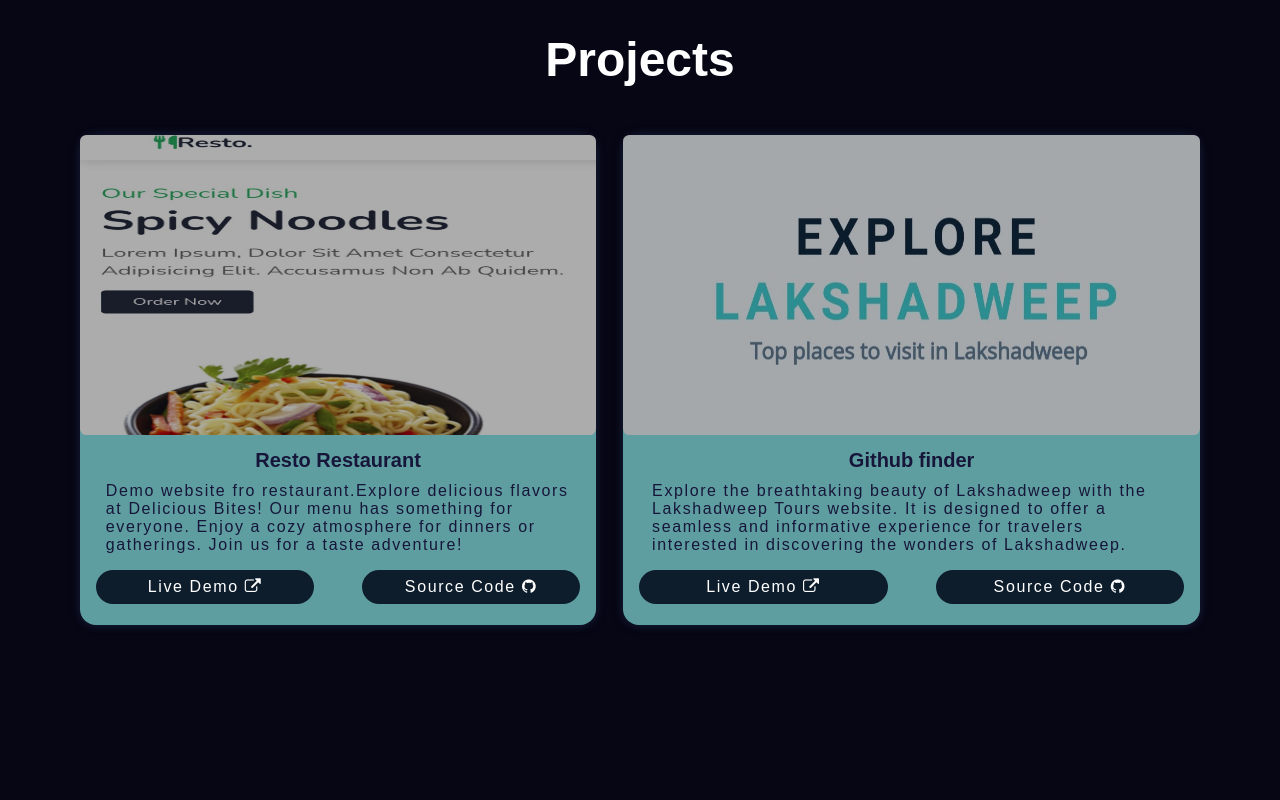
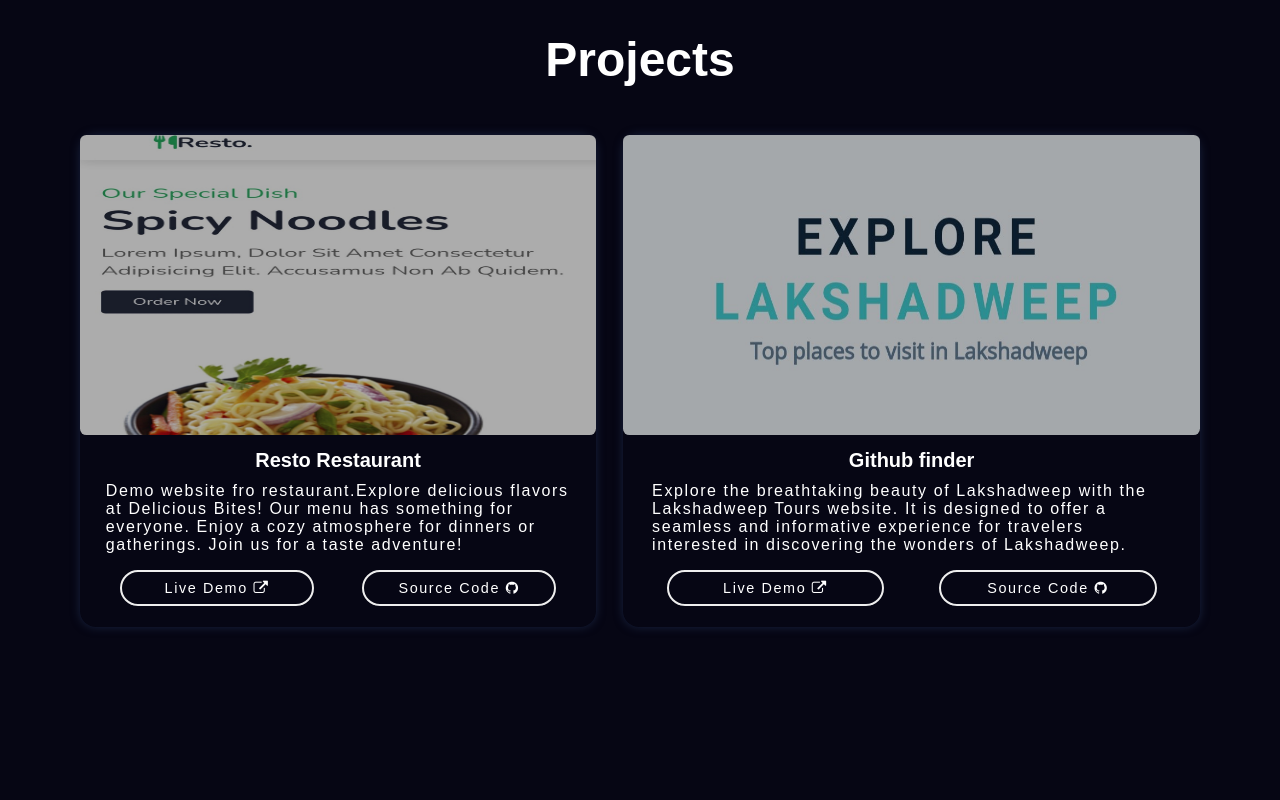
Before and after one commit to itxnargis/personal-portfolio, a plain HTML site: page index.html in a window 1280 px wide. Shown: the part 920-1720 px from the top of the page. Drawn offline with Linux system fonts and the light colour scheme.

Commit message:
Portfolio

```diff
--- a/index.html
+++ b/index.html
@@ -124,12 +124,12 @@
                                         </p>
                                     </div>
                                     <div class="project-link">
-                                        <div class="project-item-link demo">
+                                        <div class="project-item-link">
                                             <a href="https://itxnargis.github.io/resto-restaurant/">Live Demo <i
                                                     class="fa fa-external-link"></i>
                                             </a>
                                         </div>
-                                        <div class="project-item-link demo">
+                                        <div class="project-item-link">
                                             <a href="https://github.com/itxnargis/resto-restaurant"
                                                 title="See my code on Github">Source Code <i class="fa fa-github"></i>
                                             </a>
--- a/styles.css
+++ b/styles.css
@@ -26,7 +26,7 @@ main {
 }
 /* navbar section starts */
 nav {
-  background: rgb(8, 8, 8);
+  background: rgb(20, 20, 20);
   box-shadow: 0 0 15px rgba(37, 36, 36, 0.2);
   position: sticky;
   top: 0;
@@ -236,7 +236,7 @@ a {
   gap: 1.7rem;
 }
 .project-item {
-  background: cadetblue;
+  /* background: cadetblue; */
   border-radius: 1rem;
   height: 100%;
   box-shadow: 0 0 10px 0 rgba(43, 63, 105, 0.5);
@@ -254,11 +254,9 @@ a {
   padding: 10px;
   font-size: 20px;
   text-align: center;
-  color: rgb(22 22 58);
 }
 .project-about-content {
   height: auto;
-  color: rgb(22 22 58);
 }
 .project-about-content p {
   width: 90%;
@@ -268,24 +266,24 @@ a {
 .project-link {
   margin: 0 1rem;
   display: flex;
-  gap: 3rem;
+  /* gap: 3rem; */
   margin-top: 0.4rem;
+  align-items: center;
 }
 .project-item-link {
   margin: 10px auto;
   padding: 0.5rem 0.075rem;
   text-align: center;
+  border: 2px solid #eee;
   margin-bottom: 1.3rem;
-  width: 50%;
+  width: 40%;
   border-radius: 5rem;
+  font-size: 0.9rem;
 }
 .project-item-link a {
   text-decoration: none;
   color: #fff;
   letter-spacing: 0.1rem;
-}
-.demo {
-  background-color: #0d1d2c;
 }
 @media screen and (max-width: 747px) {
   .project-container {
@@ -422,7 +420,7 @@ textarea {
 
 /* footer section starts */
 footer {
-  background: rgb(8, 8, 8);
+  background: rgb(20, 20, 20);
   display: flex;
   flex-direction: column;
   align-items: center;
```
